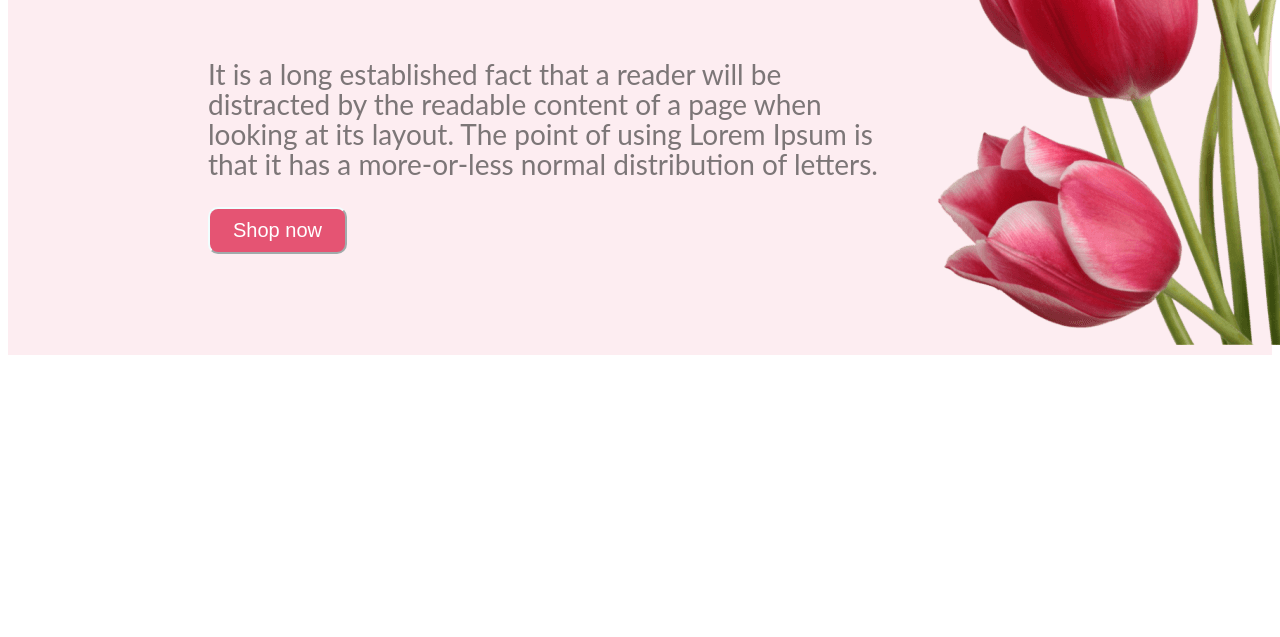
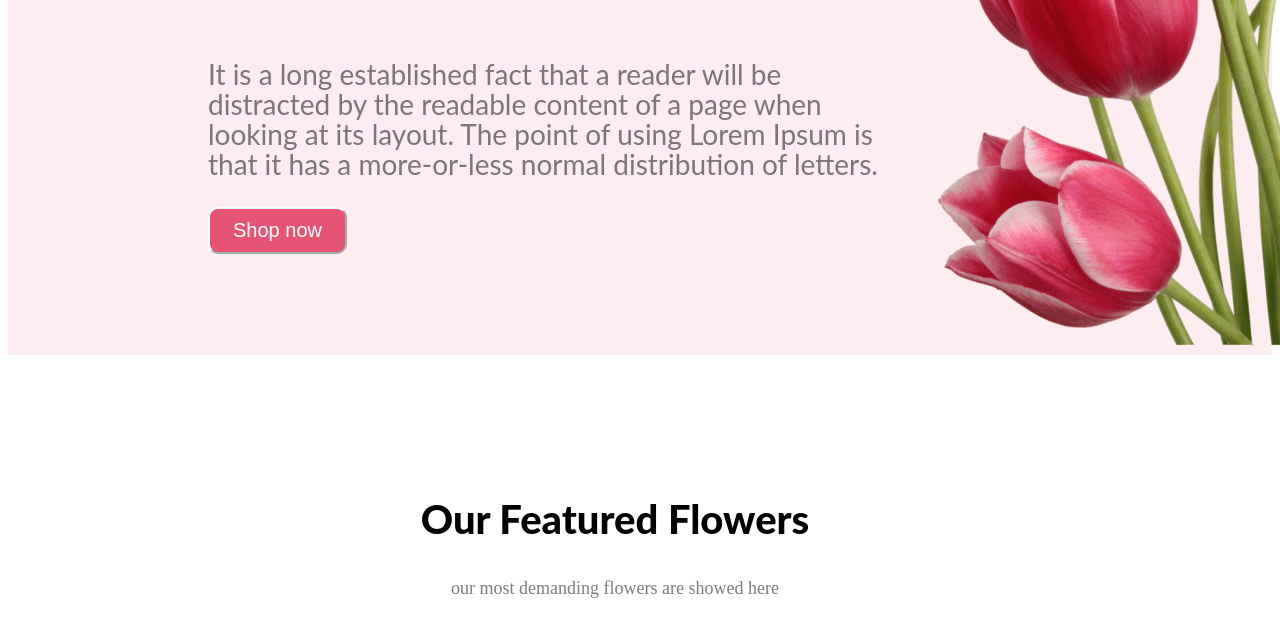
Before and after one commit to Atif151/Flower-website, a plain HTML site: page index.html in a window 1280 px wide. Shown: the part 563-1200 px from the top of the page. Before the commit the page ends 926 px from the top, so only its background shows below. Drawn offline with Linux system fonts and the light colour scheme.

Commit message:
added changes

```diff
--- a/index.html
+++ b/index.html
@@ -20,6 +20,12 @@
     <img class="1stpicture" src="Flower Asset/1stpicture.png" alt="">
 </div></header>
 
+<main>
+    <section class="about">
+        <h3 class="section-title">Our Featured Flowers</h3>
+        <p class="section-des">our most demanding flowers are showed here</p>
+    </section>
+</main>
 
 
 
@@ -31,8 +37,9 @@
 
 
 
-</header>
-    <main></main>
+
+
+
     <footer></footer>
 
 </body>
--- a/styles/blog.css
+++ b/styles/blog.css
@@ -27,3 +27,16 @@ padding: 10px 23px;
 align-items: flex-start;border-color: azure;
 
  }
+ .about{  padding:100px 100px 100px 50px ;}
+    .section-title{font-family: Lato;
+        font-size: 40px;
+        font-style: normal;
+        font-weight: 800;
+    text-align: center;}
+    .section-des{color: rgba(39, 39, 39, 0.60);
+        text-align: center;
+
+        font-size: 18px;
+
+        font-weight: 400;
+        line-height: 10px;}
```
Also changed, not shown: Flower Asset/2ndfl.png (renamed from Flower Asset/pngwing 5.png), Flower Asset/pinkf.png (renamed from Flower Asset/pngwing 6.png), Flower Asset/yellowf.png (renamed from Flower Asset/pngwing 7.png).
